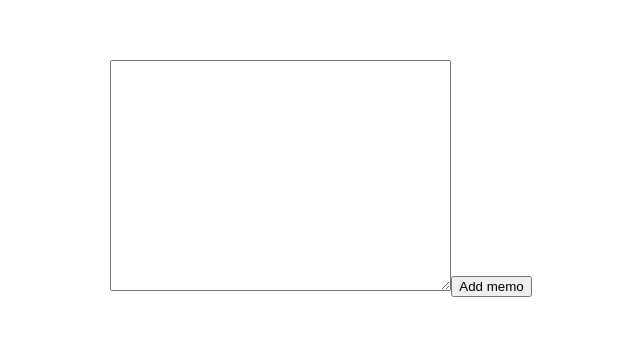
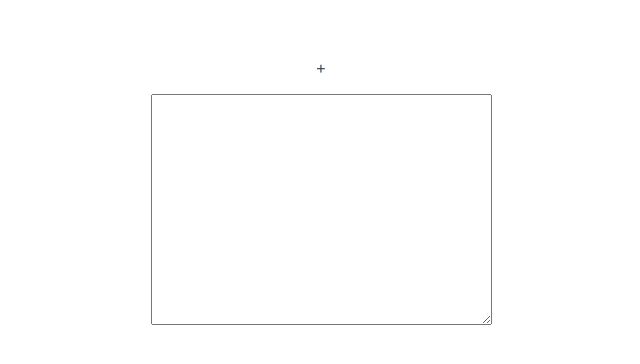
Before and after one commit to obregonia1/memo-vue, a Vue app: page / in a window 1280 px wide. Shown: the top 364 px of the page, without its empty margins (319-959 px from the left). Built offline with nearby package versions, Linux system fonts and the light colour scheme.

Commit message:
新規作成か編集の状態に応じて表示されるボタンを切り替え

```diff
--- a/src/App.vue
+++ b/src/App.vue
@@ -3,8 +3,13 @@
     <div v-for="memo in memos" :key="memo.id">
       <p @click="show(memo)">{{ memo.title }}</p>
     </div>
+    <p @click="add">+</p>
     <textarea v-model="memo" rows="15" cols="40"></textarea>
-    <button @click="addMemo">Add memo</button>
+    <button @click="addMemo" v-if="status === 'new'">追加</button>
+    <template v-else-if="status === 'edit'">
+      <button>編集</button>
+      <button>削除</button>
+    </template>
   </div>
 </template>
 
@@ -15,14 +20,15 @@ export default {
     return {
       memos: [],
       memo: '',
-      id: 0
+      id: 1,
+      status: false
     }
   },
   mounted() {
     if (localStorage.getItem('memos')) {
       this.memos = JSON.parse(localStorage.getItem('memos'));
       let ids = this.memos.map(memo => memo.id)
-      this.id = ids.reduce((a, b) => Math.max(a, b));
+      this.id = ids.reduce((a, b) => Math.max(a, b)) + 1;
     }
   },
   methods: {
@@ -31,7 +37,7 @@ export default {
         return;
       }
       let title = this.memo.split('\n')[0]
-      this.memos.push({id: this.id + 1, title: title, body: this.memo});
+      this.memos.push({id: this.id, title: title, body: this.memo});
       this.memo = '';
       this.id++
       this.saveMemos();
@@ -41,7 +47,12 @@ export default {
       localStorage.setItem('memos', parsed);
     },
     show(memo) {
-      this.memo = memo.body
+      this.memo = memo.body;
+      this.status = 'edit'
+    },
+    add() {
+      this.status = 'new';
+      this.memo = ''
     }
   }
 }
```
